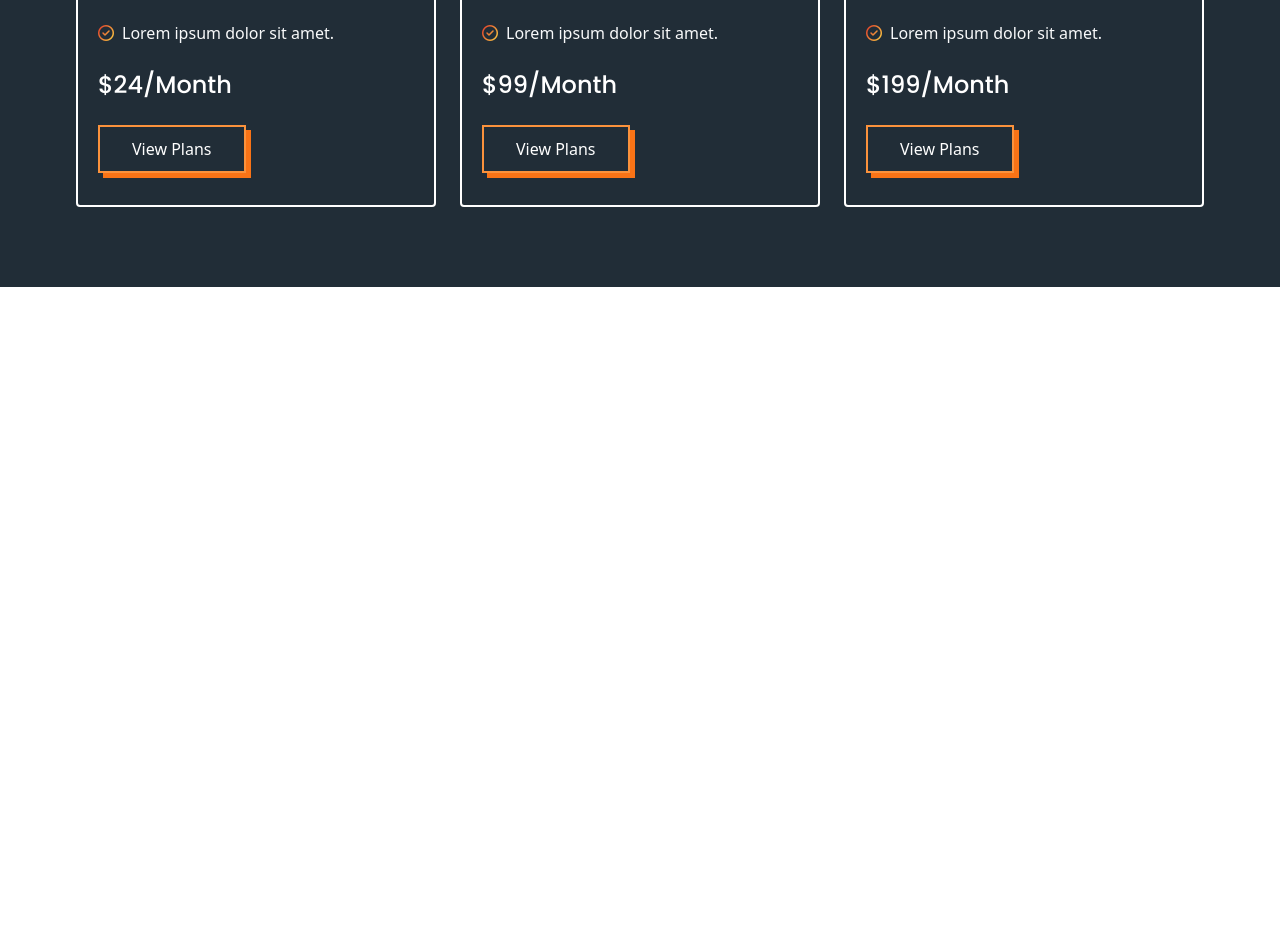
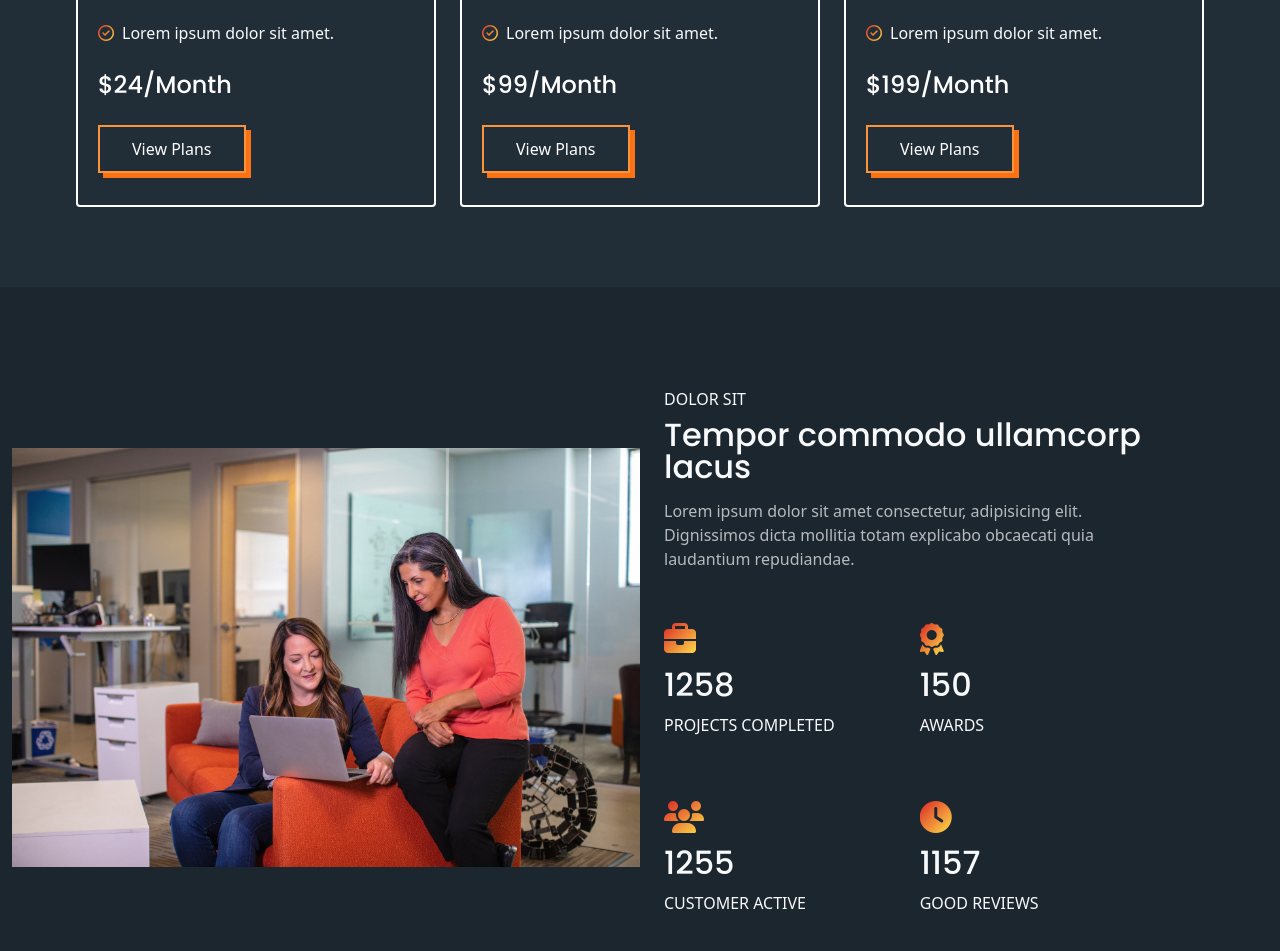
Before and after one commit to mariotbg11/tailwindcss-landing-page, a website built with Vite: page index.html in a window 1280 px wide. Shown: the part 3141-4092 px from the top of the page. Before the commit the page ends 3428 px from the top, so only its background shows below. Built offline with nearby package versions, Linux system fonts and the light colour scheme.

Commit message:
adding work section

```diff
--- a/index.html
+++ b/index.html
@@ -499,6 +499,91 @@
           </div>
         </div>
       </section>
+
+      <!-- WORK -->
+      <section class="bg-primary xsm:py-12 xl:py-20 2xl:py-40">
+        <div class="container text-textlight px-3">
+          <div class="flex gap-x-3 items-center xsm:flex-col lg:flex-row">
+            <div class="basis-6/12">
+              <img
+                src="img/linkedin-sales-solutions-I9P9uJ_SFU0-unsplash.jpg"
+                alt="Two business women talking sales on a sofa with laptop"
+                width="1000px"
+                class="h-auto"
+              />
+            </div>
+            <div class="basis-5/12">
+              <div>
+                <div
+                  class="py-5 px-3 lg:text-start md:text-center sm:text-center xsm:text-center"
+                >
+                  <p>DOLOR SIT</p>
+                  <h2
+                    class="font-poppins font-medium py-2 mb-2 xsm:text-2xl sm:text-32px"
+                  >
+                    Tempor commodo ullamcorp lacus
+                  </h2>
+                  <p class="opacity-70">
+                    Lorem ipsum dolor sit amet consectetur, adipisicing elit.
+                    Dignissimos dicta mollitia totam explicabo obcaecati quia
+                    laudantium repudiandae.
+                  </p>
+                </div>
+              </div>
+              <div class="basis-5/12">
+                <div class="flex gap-x-3 py-8 px-3 items-center">
+                  <div class="w-full">
+                    <i
+                      class="fa-solid fa-briefcase text-32px text-transparent bg-clip-text bg-gradient-to-br from-red-600 to-yellow-300"
+                    ></i>
+                    <h2
+                      class="font-poppins font-medium xsm:text-2xl sm:text-32px my-3"
+                    >
+                      1258
+                    </h2>
+                    <p>PROJECTS COMPLETED</p>
+                  </div>
+                  <div class="w-full">
+                    <i
+                      class="fa-solid fa-award text-32px text-transparent bg-clip-text bg-gradient-to-br from-red-600 to-yellow-300"
+                    ></i>
+                    <h2
+                      class="font-poppins font-medium xsm:text-2xl sm:text-32px my-3"
+                    >
+                      150
+                    </h2>
+                    <p>AWARDS</p>
+                  </div>
+                </div>
+                <div class="flex gap-x-3 py-8 px-3 items-center">
+                  <div class="w-full">
+                    <i
+                      class="fa-solid fa-users text-32px text-transparent bg-clip-text bg-gradient-to-br from-red-600 to-yellow-300"
+                    ></i>
+                    <h2
+                      class="font-poppins font-medium xsm:text-2xl sm:text-32px my-3"
+                    >
+                      1255
+                    </h2>
+                    <p>CUSTOMER ACTIVE</p>
+                  </div>
+                  <div class="w-full">
+                    <i
+                      class="fa-solid fa-clock text-32px text-transparent bg-clip-text bg-gradient-to-br from-red-600 to-yellow-300"
+                    ></i>
+                    <h2
+                      class="font-poppins font-medium xsm:text-2xl sm:text-32px my-3"
+                    >
+                      1157
+                    </h2>
+                    <p>GOOD REVIEWS</p>
+                  </div>
+                </div>
+              </div>
+            </div>
+          </div>
+        </div>
+      </section>
     </main>
   </body>
 </html>
```
Also changed, not shown: build/tailwind.css, img/linkedin-sales-solutions-4rvBjoQWERk-unsplash.jpg (added), img/linkedin-sales-solutions-I9P9uJ_SFU0-unsplash.jpg (added), img/linkedin-sales-solutions-P23-VI_mhpM-unsplash.jpg (deleted), img/tim-van-der-kuip-CPs2X8JYmS8-unsplash.jpg (deleted).
